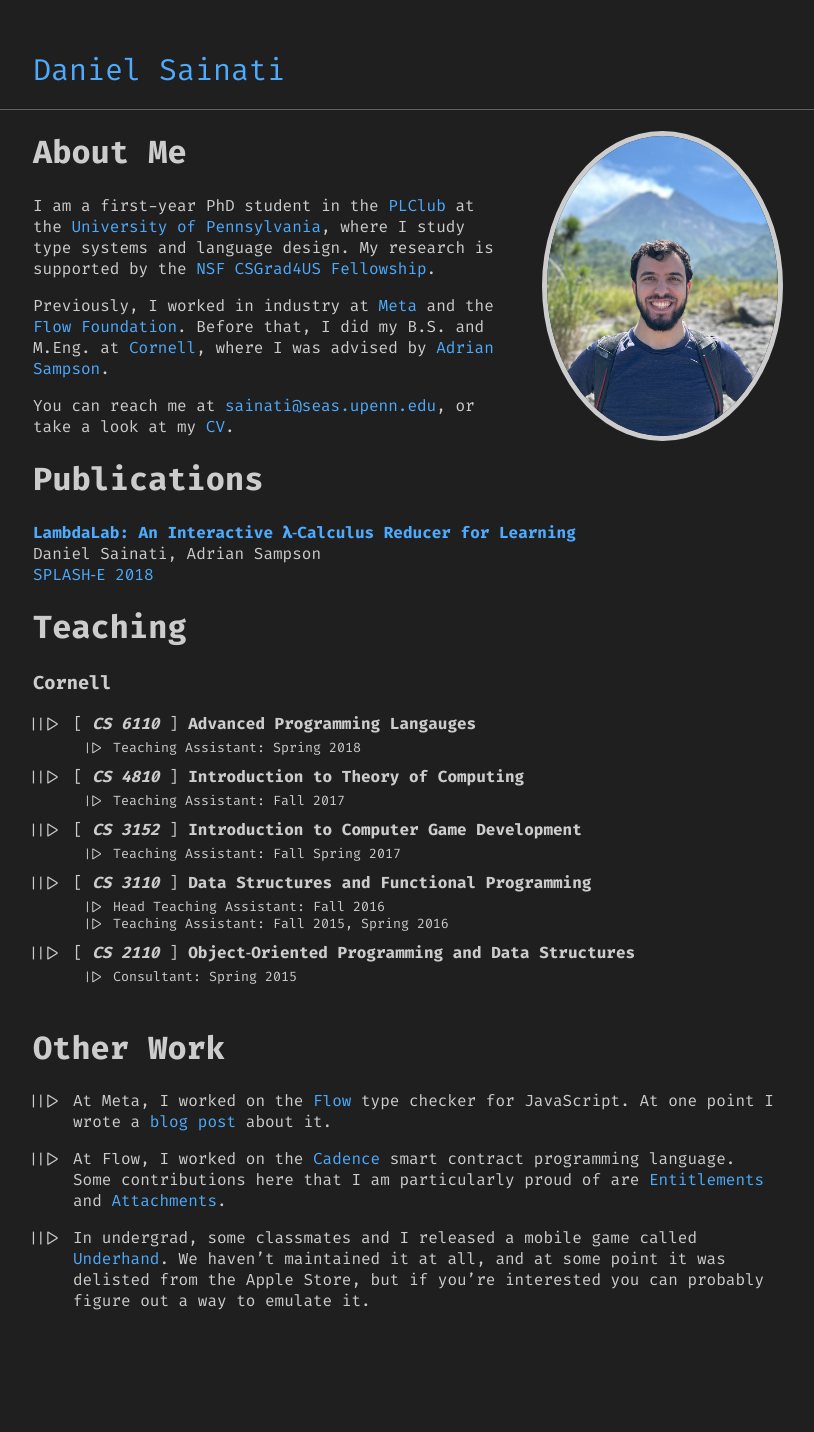
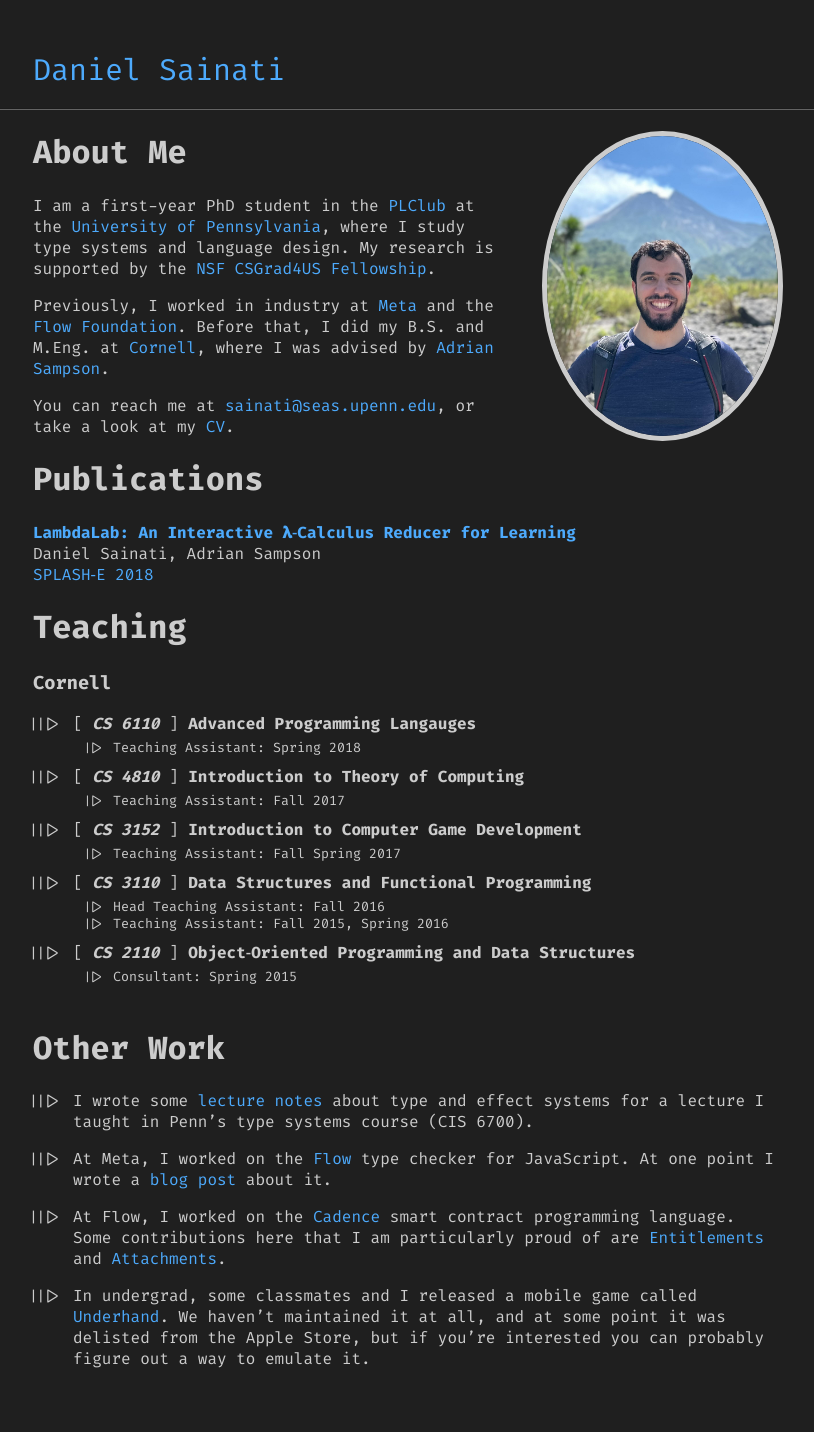
Before and after one commit to dsainati1/website, a Jekyll site: the page built from index.md, in a window 1280 px wide. Shown: the whole page, without its empty margins (232-1046 px from the left). Built offline with Jekyll 4.4.1, drawn with Linux system fonts in a browser that asks for light colours; before the commit the page ends 1374 px from its top, so only the background shows below that.

Commit message:
add effects notes

```diff
--- a/index.md
+++ b/index.md
@@ -45,6 +45,8 @@ Daniel Sainati, Adrian Sampson\
 
 # Other Work
 
+* I wrote some [lecture notes](./Effects_Lecture_Notes.pdf) about type and effect systems for a lecture I taught in Penn's type systems course (CIS 6700).
+
 * At Meta, I worked on the [Flow](https://flow.org/) type checker for JavaScript.
 At one point I wrote a [blog post](https://medium.com/flow-type/sound-typing-for-this-in-flow-d62db2af969e) about it.
 
```
Also changed, not shown: 1 other file.
